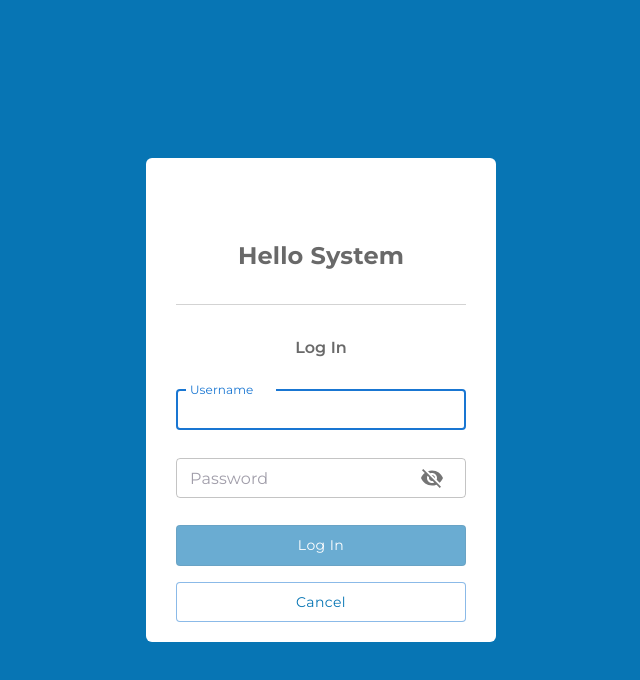
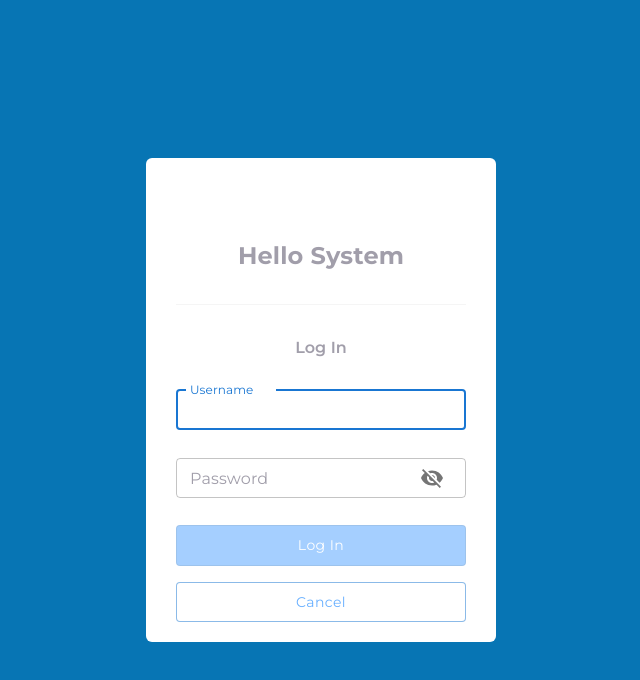
Before and after one commit to asadbeksr/test, a React (Vite) app: page /sign-in in a window 1280 px wide. Shown: the top 680 px of the page, without its empty margins (319-959 px from the left). Built offline with nearby package versions, Linux system fonts and the light colour scheme.

Commit message:
UI/AuthForm color to mui theme

```diff
--- a/src/components/UI/AuthForm/index.tsx
+++ b/src/components/UI/AuthForm/index.tsx
@@ -14,51 +14,59 @@ import { ROUTES } from '@utils/constants'
 import { LoadingButton } from '@mui/lab'
 import { useLogin } from '../../../services/auth.service'
 
-const SignWrapper = styled(Box)`
-  width: 350px;
-  background-color: #fff;
-  padding: 20px 30px;
-  border-radius: 6px;
-`
-const Title = styled(Typography)`
-  padding: 60px 0 30px;
-  font-weight: bold;
-  color: dimgray;
-  border-bottom: 1px solid lightgray;
-`
-const Subtitle = styled(Typography)`
-  padding: 30px;
-  color: dimgray;
-`
-const PrimaryButton = styled(LoadingButton)`
-  width: 100%;
-  font-size: 14px;
-  padding: 7px 10px;
-  text-transform: none;
-  color: white;
-  background-color: #0775b4;
+const SignWrapper = styled(Box)(({ theme }) => ({
+  width: '350px',
+  backgroundColor: theme.palette.white,
+  padding: '20px 30px',
+  borderRadius: '6px',
+}))
 
-  :disabled {
-    color: white;
-    opacity: 0.6;
+const Title = styled(Typography)(({ theme }) => ({
+  padding: '60px 0 30px',
+  fontWeight: 'bold',
+  color: theme.palette.disabled,
+  borderBottom: `1px solid ${theme.palette.bgr}`,
+}))
+
+const  Subtitle = styled(Typography)(({ theme }) => ({
+  padding: '30px',
+  color: theme.palette.disabled,
+}))
+
+const PrimaryButton = styled(LoadingButton)(({ theme }) => ({
+  width: '100%',
+  fontSize: '14px',
+  padding: '7px 10px',
+  textTransform: 'none',
+  color: theme.palette.white,
+  backgroundColor: theme.palette.blue,
+
+  '&:disabled': {
+    color: theme.palette.white,
+    opacity: 0.6,
+  },
+
+  '&:hover': {
+    color: theme.palette.white,
+    backgroundColor: theme.palette.blue,
+  },
+
+
+}))
+
+const SecondaryButton = styled(PrimaryButton)(({ theme }) => ({
+  backgroundColor: theme.palette.white,
+  color: theme.palette.blue,
+  padding: '7px 10px',
+
+  '&:hover': {
+    backgroundColor: theme.palette.white,
+    color: theme.palette.blue,
+    borderColor: theme.palette.blue,
   }
 
-  :hover {
-    color: white;
-    background-color: #1976d2;
-  }
-`
-const SecondaryButton = styled(PrimaryButton)`
-  background-color: white;
-  color: #0775b4;
-  padding: 7px 10px;
+}))
 
-  :hover {
-    background-color: white;
-    color: #1976d2;
-    border-color: #1976d2;
-  }
-`
 
 export const AuthForm = () => {
   const navigate = useNavigate()
```
